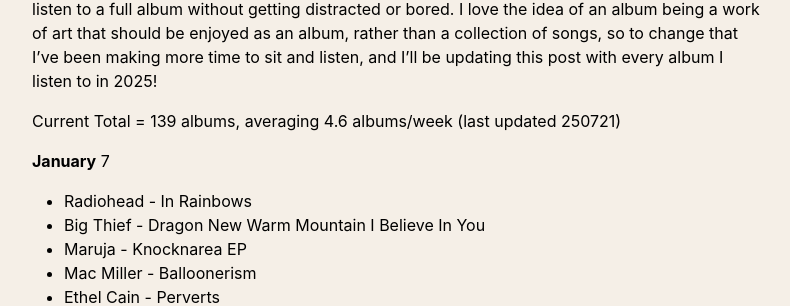
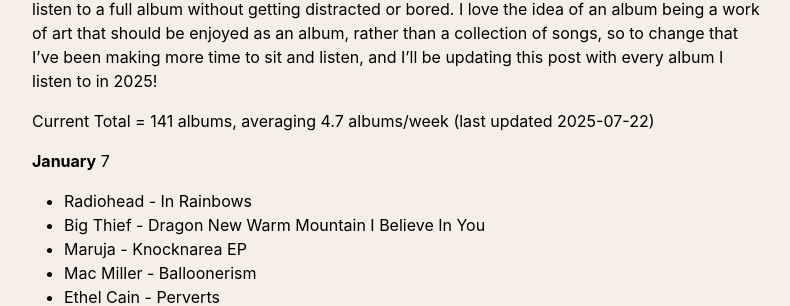
Before and after one commit to thomasmcquaidee/thomasmcquaidee.github.io, a Jekyll site: the page built from _posts/2025-01-21-listening-to-more-albums.md, in a window 1280 px wide and 900 px high. Shown: the part 299-605 px from the top of the window, without its empty margins (242-1032 px from the left). Built offline with Jekyll 4.4.1, drawn with Linux system fonts in a browser that asks for light colours; some of the changed lines change nothing that is shown; some of the changed text lies outside the part shown.

Commit message:
Update 2025-01-21-listening-to-more-albums.md

```diff
--- a/_posts/2025-01-21-listening-to-more-albums.md
+++ b/_posts/2025-01-21-listening-to-more-albums.md
@@ -9,7 +9,7 @@
 
 I've been making an effort to listen to more albums as full, cohesive bodies of work. It seems silly, especially considering my line of work, but I sometimes find it quite difficult to just sit a listen to a full album without getting distracted or bored. I love the idea of an album being a work of art that should be enjoyed as an album, rather than a collection of songs, so to change that I've been making more time to sit and listen, and I'll be updating this post with every album I listen to in 2025!
 
-Current Total = 139 albums, averaging 4.6 albums/week (last updated 250721)
+Current Total = 141 albums, averaging 4.7 albums/week (last updated 2025-07-22)
 
 
 **January** 7
@@ -147,7 +147,7 @@
 - Jeff Buckley - Grace
 - GDJYB - SQUARECLE - EP
 
-**July** 17
+**July** 19
 - The Prodigy - Music for the Jilted Generation
 - The Prodigy - The Fat of the Land
 - FKJ - Ylang Ylang - EP
@@ -165,6 +165,8 @@
 - Billie Marten - Dog Eared
 - Alex G - Headlights
 - Skybreak - HALF BLOOD
+- Tyler, The Creator - DON'T TAP THE GLASS
+- Chihei Hatakeyama - Void XVIII
 
 *Want to listen to*
 - Gustavo Santaolalla, Mac Quayle - The Last of Us Part II (Original Soundtrack)
```
